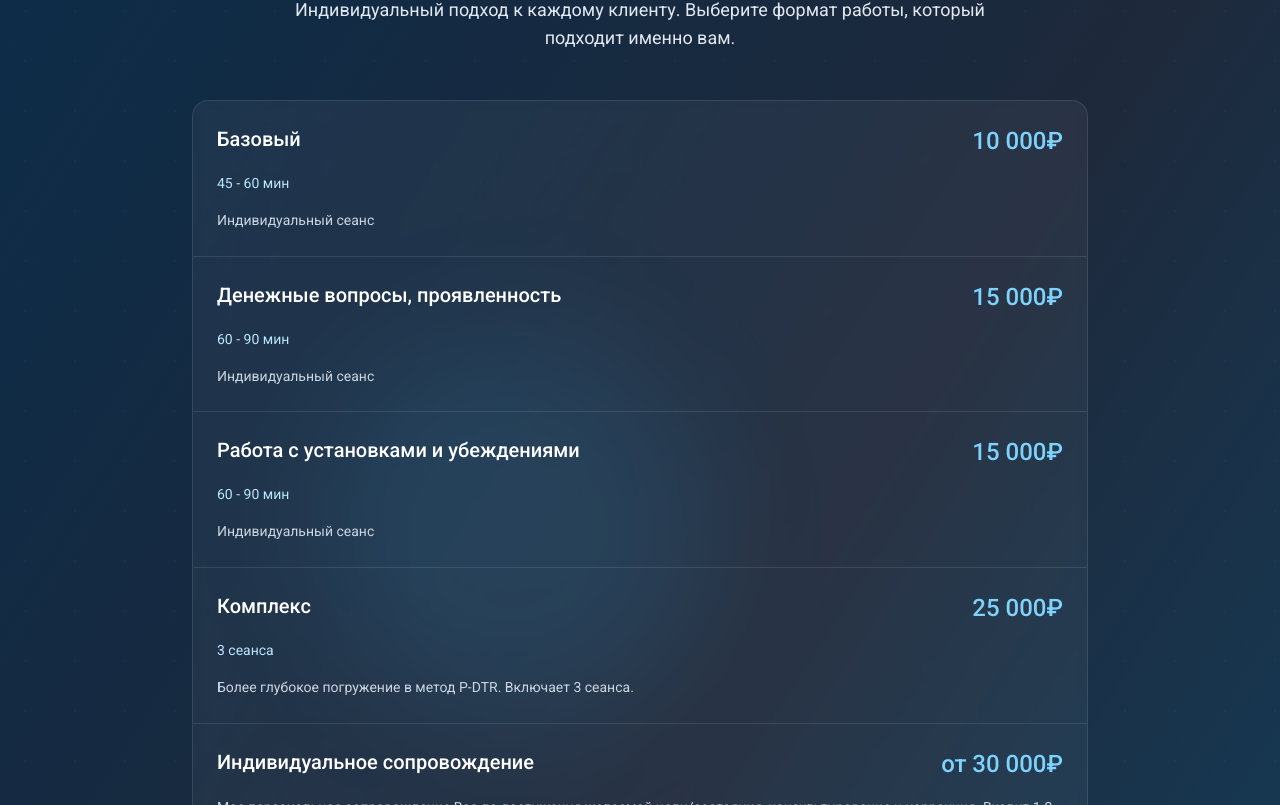
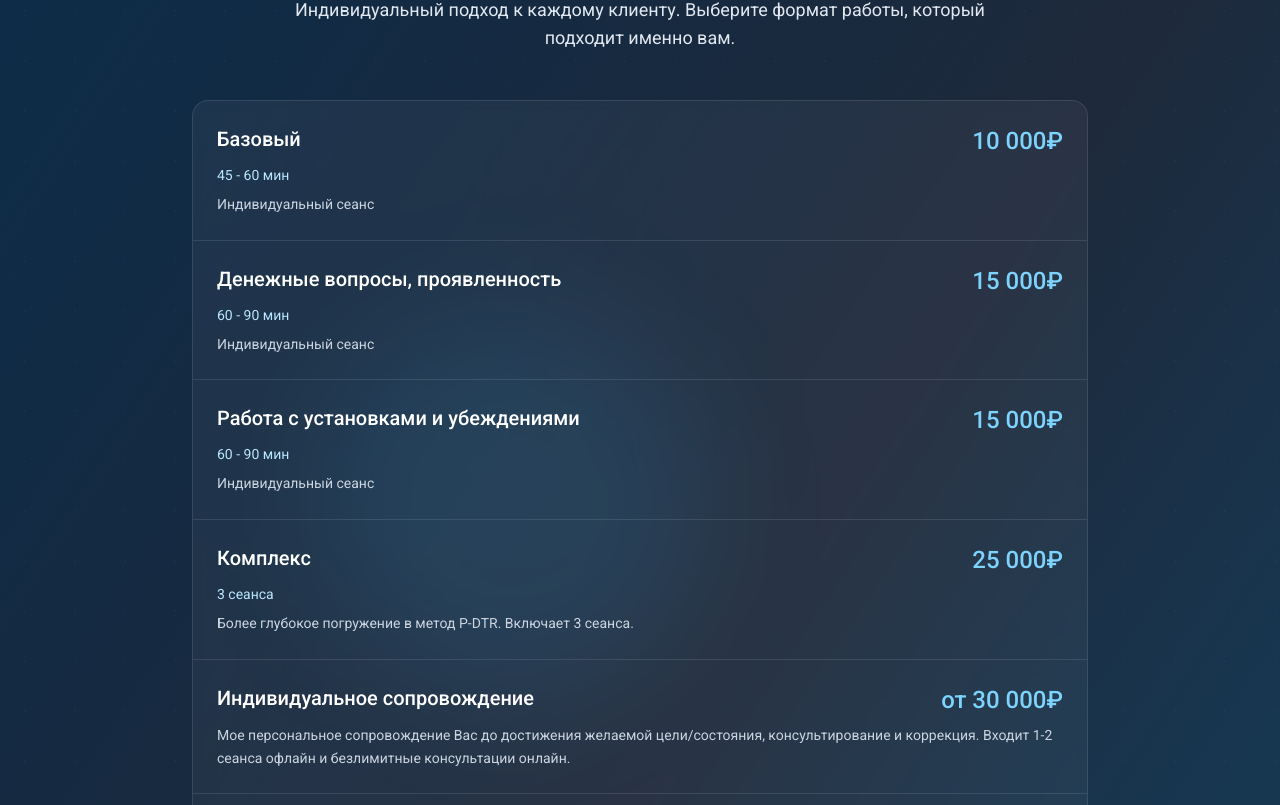
Before and after one commit to maratze/maria-pdtr, a React (Vite) app: page / in a window 1280 px wide. Shown: the part 5155-5960 px from the top of the page. Built offline with nearby package versions, Linux system fonts and the light colour scheme.

Commit message:
feat: adjust gap spacing in Services component for improved layout

```diff
--- a/src/components/Services.jsx
+++ b/src/components/Services.jsx
@@ -88,7 +88,7 @@ const Services = () => {
 									${index !== services.length - 1 ? 'border-b border-white/10' : ''}
 								`}
 							>
-								<div className="flex flex-col gap-3 sm:gap-4">
+								<div className="flex flex-col gap-2">
 									<div className="flex items-start justify-between gap-3">
 										<h3 className="text-base sm:text-lg md:text-xl font-medium text-white leading-tight flex-1">
 											{service.title}
```
